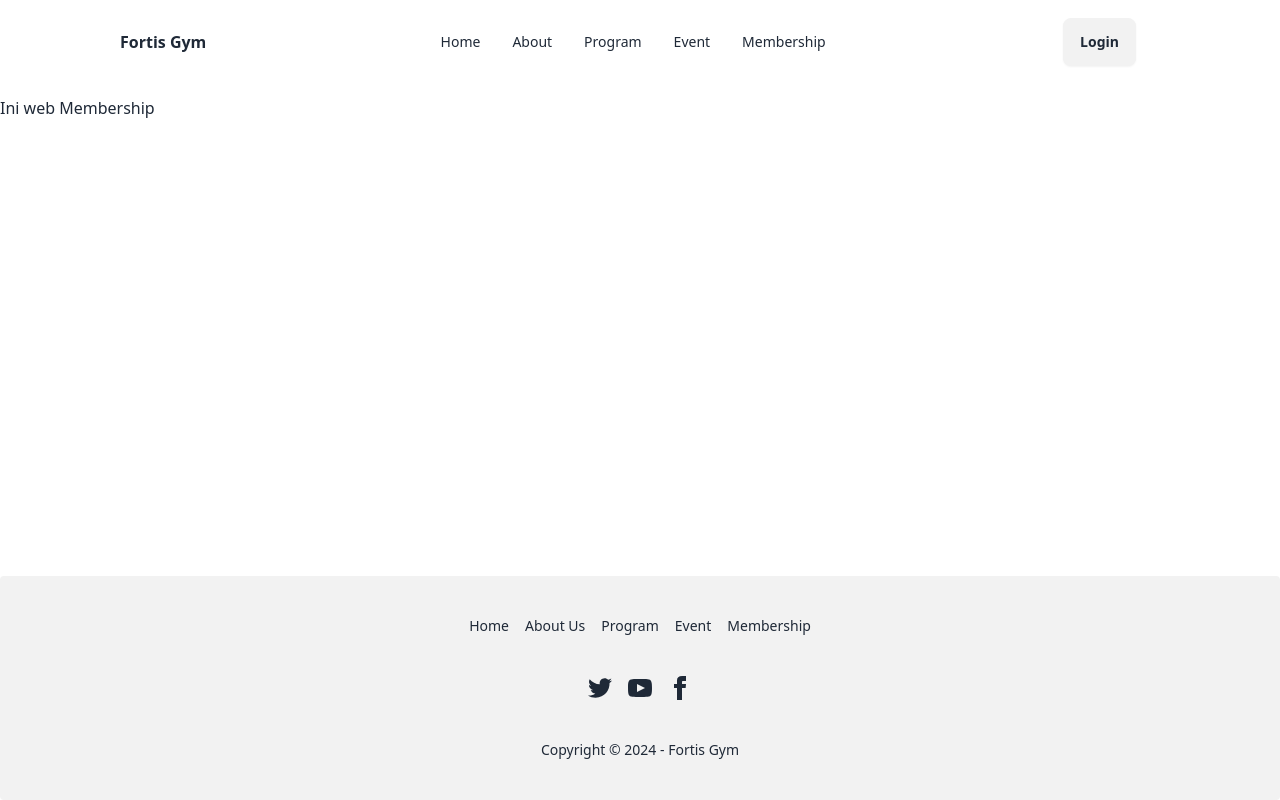
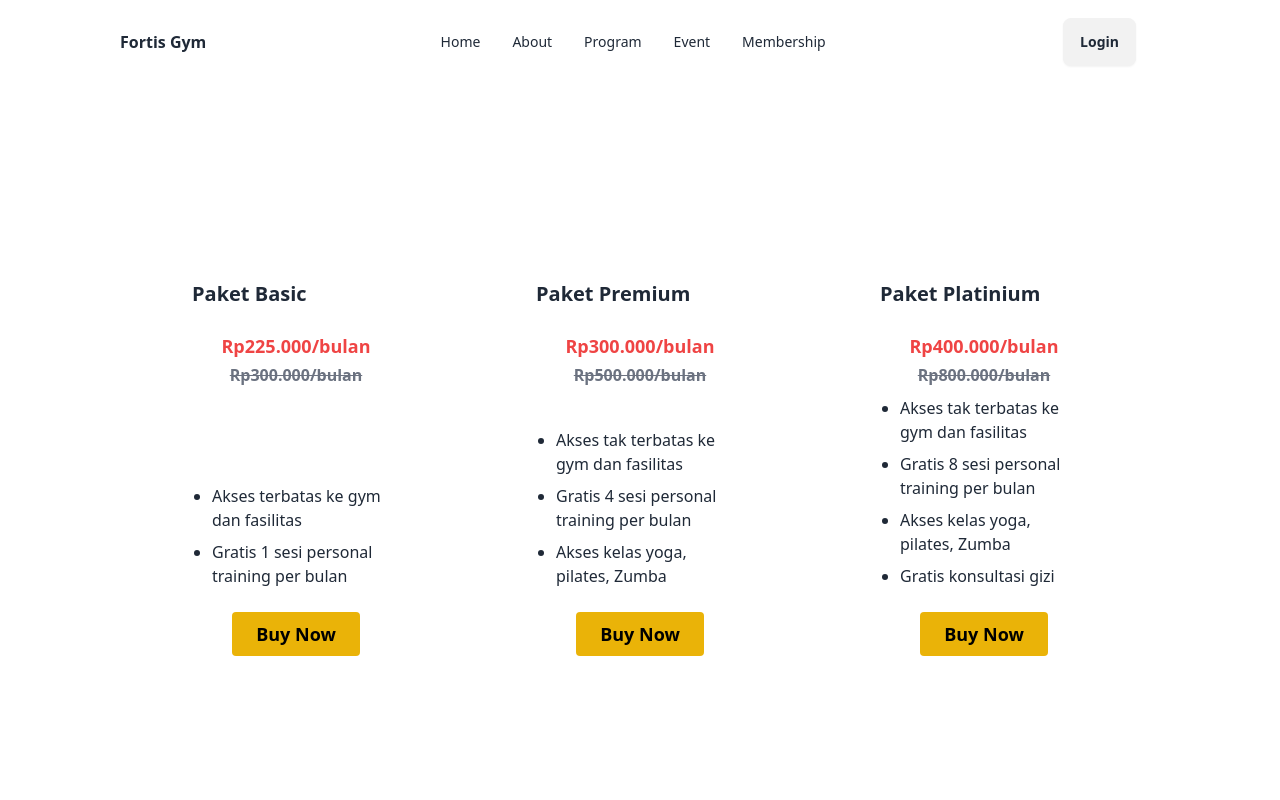
Before and after one commit to fridoustin/fortisgym, a Next.js app: page /Membership in a window 1280 px wide. Shown: the top 800 px of the page. Built offline with nearby package versions, Linux system fonts and the light colour scheme.

Commit message:
membership page update

```diff
--- a/app/Membership/page.tsx
+++ b/app/Membership/page.tsx
@@ -1,9 +1,66 @@
 import React from 'react'
 
+const PackageCard = ({ title, price, oldPrice, benefits }) => {
+  return (
+    <div className="card bg-base-100 w-80 shadow-x2 p-6 mb-6 rounded-lg transform transition duration-300 hover:scale-105 hover:shadow-2xl">
+      <div className="card-body">
+        <h2 className="card-title text-xl font-semibold text-center mb-4">{title}</h2>
+        <p className="text-lg font-semibold text-red-500 text-center">
+          {price} <span className="line-through text-gray-500 text-base">{oldPrice}</span>
+        </p>
+        <ul className="text-white-700 list-disc pl-5 space-y-2">
+          {benefits.map((benefit, index) => (
+            <li key={index}>{benefit}</li>
+          ))}
+        </ul>
+        <div className="card-actions justify-center mt-4">
+        <button className="py-2 px-6 text-lg bg-yellow-500 hover:bg-red-600 text-black font-semibold rounded">Buy Now</button>
+
+        </div>
+      </div>
+    </div>
+  );
+};
+
 const Membership = () => {
-    return (
-        <div className='pt-20 md:pt-24'>Ini web Membership</div>
-    )
-}
+  return (
+    <main className="bg-white flex justify-center items-center min-h-screen p-6 mt-20">
+      <div className="grid grid-cols-1 md:grid-cols-3 gap-6">
+        <PackageCard
+          title="Paket Basic"
+          price="Rp225.000/bulan"
+          oldPrice="Rp300.000/bulan"
+          benefits={[
+            "Akses terbatas ke gym dan fasilitas",
+            "Gratis 1 sesi personal training per bulan"
+          ]}
+        />
+        <PackageCard
+          title="Paket Premium"
+          price="Rp300.000/bulan"
+          oldPrice="Rp500.000/bulan"
+          benefits={[
+            "Akses tak terbatas ke gym dan fasilitas",
+            "Gratis 4 sesi personal training per bulan",
+            "Akses kelas yoga, pilates, Zumba"
+          ]}
+        />
+        <PackageCard
+          title="Paket Platinium"
+          price="Rp400.000/bulan"
+          oldPrice="Rp800.000/bulan"
+          benefits={[
+            "Akses tak terbatas ke gym dan fasilitas",
+            "Gratis 8 sesi personal training per bulan",
+            "Akses kelas yoga, pilates, Zumba",
+            "Gratis konsultasi gizi"
+          ]}
+        />
+      </div>
+    </main>
+  );
+};
+
+
 
 export default Membership
```
